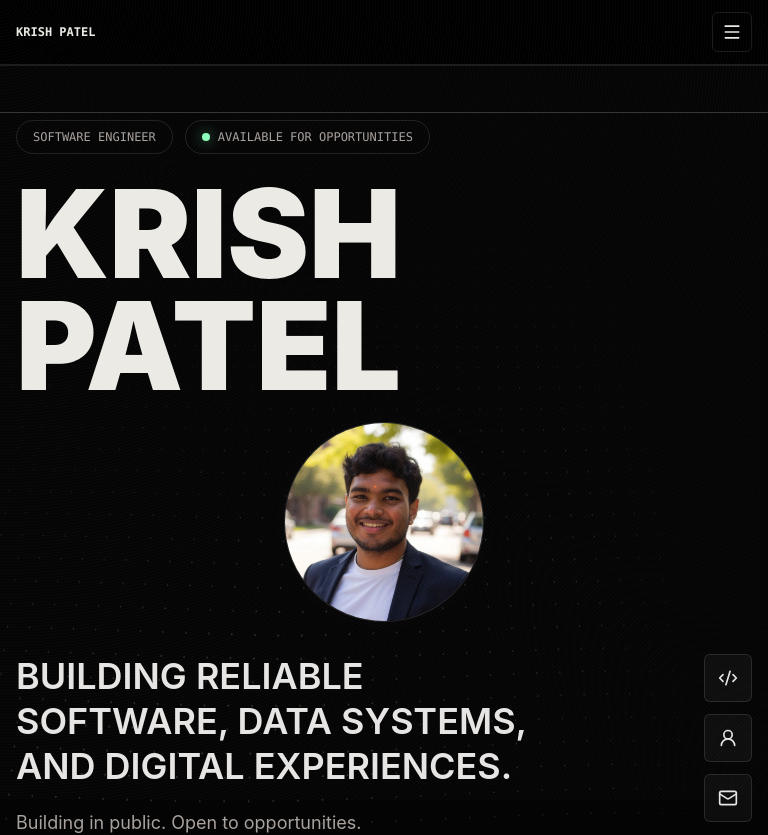
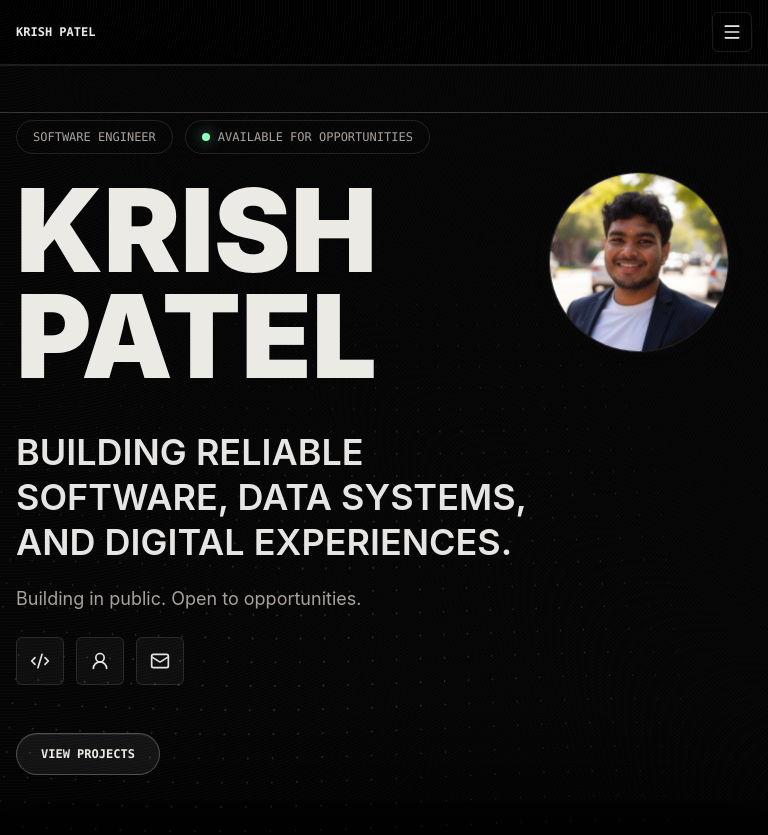
Before and after one commit to krishkpatel-hub/Portfolio, a React (Vite) app: page / in a window 768 px wide. Shown: the top 835 px of the page. Built offline with nearby package versions, Linux system fonts and the light colour scheme.

Commit message:
fix: improve hero layout for split-screen desktops

```diff
--- a/src/sections/Hero.tsx
+++ b/src/sections/Hero.tsx
@@ -42,18 +42,29 @@ export function Hero({ personal }: HeroProps) {
     const measureMovement = () => {
       const hero = section.getBoundingClientRect();
       const portrait = area.getBoundingClientRect();
-      const desktop = window.innerWidth >= 1024;
+      const desktop = window.innerWidth >= 1100;
+      const compact = window.innerWidth >= 700 && !desktop;
       const hoverPadding = desktop ? 16 : 2;
-      const edgePadding = 18;
+      const edgePadding = compact ? 16 : 18;
       const desiredX = desktop
         ? Math.min(60, Math.max(40, 40 + (window.innerWidth - 1280) / 32))
-        : window.innerWidth >= 768 ? 16 : Math.min(9, Math.max(6, window.innerWidth * 0.02));
+        : compact ? Math.min(20, Math.max(12, (window.innerWidth - 700) * 0.02 + 12))
+          : Math.min(9, Math.max(6, window.innerWidth * 0.02));
       const desiredY = desktop
         ? Math.min(45, Math.max(30, 30 + (window.innerWidth - 1280) * 0.0234375))
-        : window.innerWidth >= 768 ? 12 : Math.min(8, Math.max(5, window.innerWidth * 0.016));
+        : compact ? Math.min(14, Math.max(8, (window.innerWidth - 700) * 0.015 + 8))
+          : Math.min(8, Math.max(5, window.innerWidth * 0.016));
+      const layout = area.parentElement?.getBoundingClientRect();
+      const columns = compact && area.parentElement
+        ? window.getComputedStyle(area.parentElement).gridTemplateColumns.split(' ')
+        : [];
+      const columnLeft = compact && layout
+        ? layout.right - Number.parseFloat(columns.at(-1) ?? '0')
+        : hero.left;
+      const columnRight = compact && layout ? layout.right : hero.right;
       const bounds = {
-        left: Math.min(desiredX, Math.max(0, portrait.left - hero.left - edgePadding)),
-        right: Math.min(desiredX, Math.max(0, hero.right - portrait.right - edgePadding)),
+        left: Math.min(desiredX, Math.max(0, portrait.left - columnLeft - edgePadding)),
+        right: Math.min(desiredX, Math.max(0, columnRight - portrait.right - edgePadding)),
         up: Math.min(desiredY, Math.max(0, portrait.top - hero.top - (header?.offsetHeight ?? 0) - edgePadding)),
         down: Math.min(desiredY, Math.max(0, hero.bottom - portrait.bottom - edgePadding)),
       };
@@ -216,7 +227,7 @@ export function Hero({ personal }: HeroProps) {
             <p className="mt-5 max-w-xl text-base leading-7 soft-muted md:text-lg">{personal.availability}</p>
           </div>
 
-          <div className="flex items-end gap-3 md:flex-col md:items-stretch">
+          <div className="hero-social-links flex items-end gap-3 md:flex-col md:items-stretch">
             {personal.socials.map((link) => {
               const Icon = iconMap[link.type];
               return (
--- a/src/styles/globals.css
+++ b/src/styles/globals.css
@@ -362,7 +362,7 @@ section[id] {
   transition: filter 420ms ease;
 }
 
-@media (min-width: 1024px) {
+@media (min-width: 1100px) {
   .hero-copy-layout {
     grid-template-columns: minmax(0, 1fr) minmax(18rem, 20rem);
     grid-template-areas: "badges ." "name portrait" "intro ." "cta .";
@@ -376,7 +376,31 @@ section[id] {
   }
 }
 
-@media (min-width: 1024px) {
+@media (min-width: 700px) and (max-width: 1099px) {
+  #top { min-height: 100svh; }
+
+  .hero-copy-layout {
+    min-height: calc(100svh - 4rem);
+    grid-template-columns: minmax(0, 1fr) clamp(15.5rem, 30vw, 19rem);
+    grid-template-areas: "badges portrait" "name portrait" "intro intro" "cta cta";
+    column-gap: clamp(1rem, 3vw, 2rem);
+    padding-bottom: 10.5rem;
+  }
+
+  .hero-name { font-size: clamp(6.5rem, 15vw, 10.5rem); }
+
+  .hero-portrait-area {
+    width: clamp(11.25rem, 22vw, 14.375rem);
+    align-self: center;
+    justify-self: center;
+    margin: 0;
+  }
+
+  .hero-intro { grid-template-columns: minmax(0, 1fr); row-gap: 1.5rem; }
+  .hero-social-links { flex-direction: row; align-items: center; }
+}
+
+@media (min-width: 1100px) {
   .hero-portrait-area::before {
     top: calc(0px - var(--portrait-up) - 16px);
     right: -16px;
```
